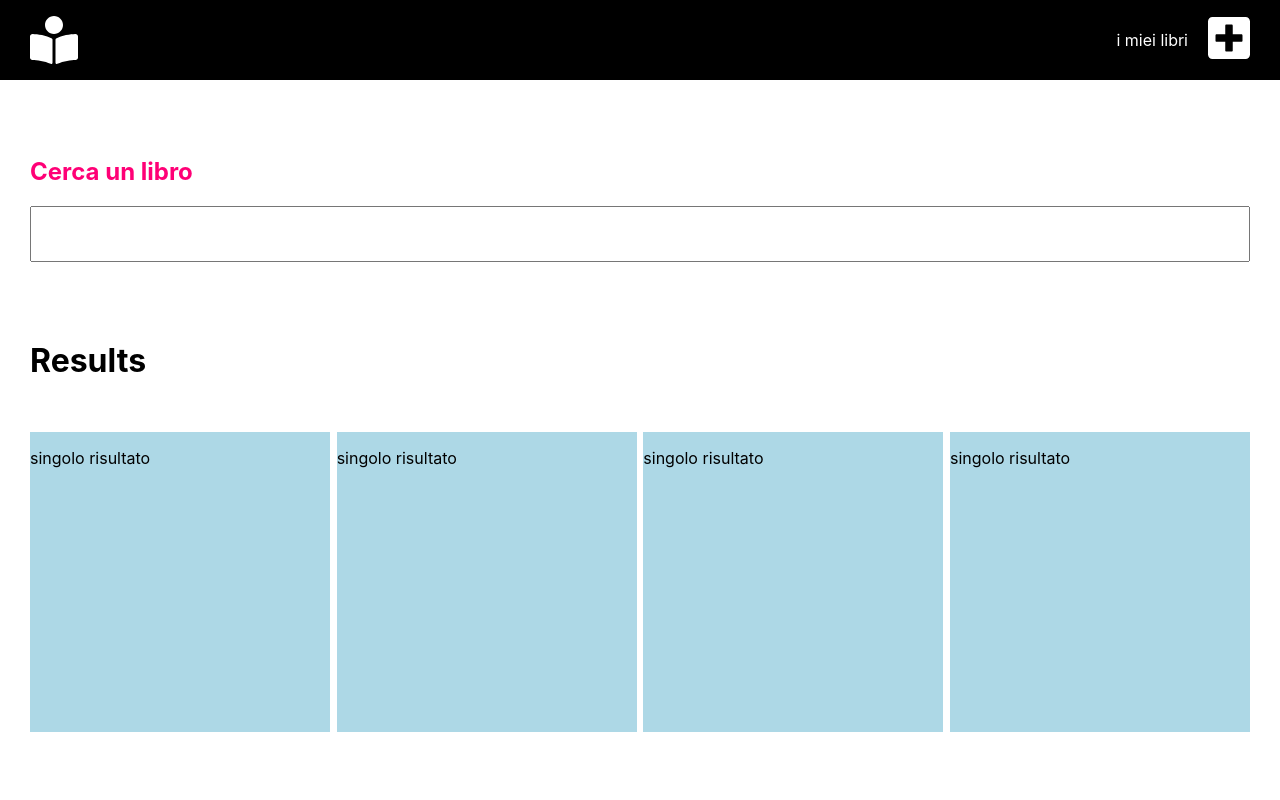
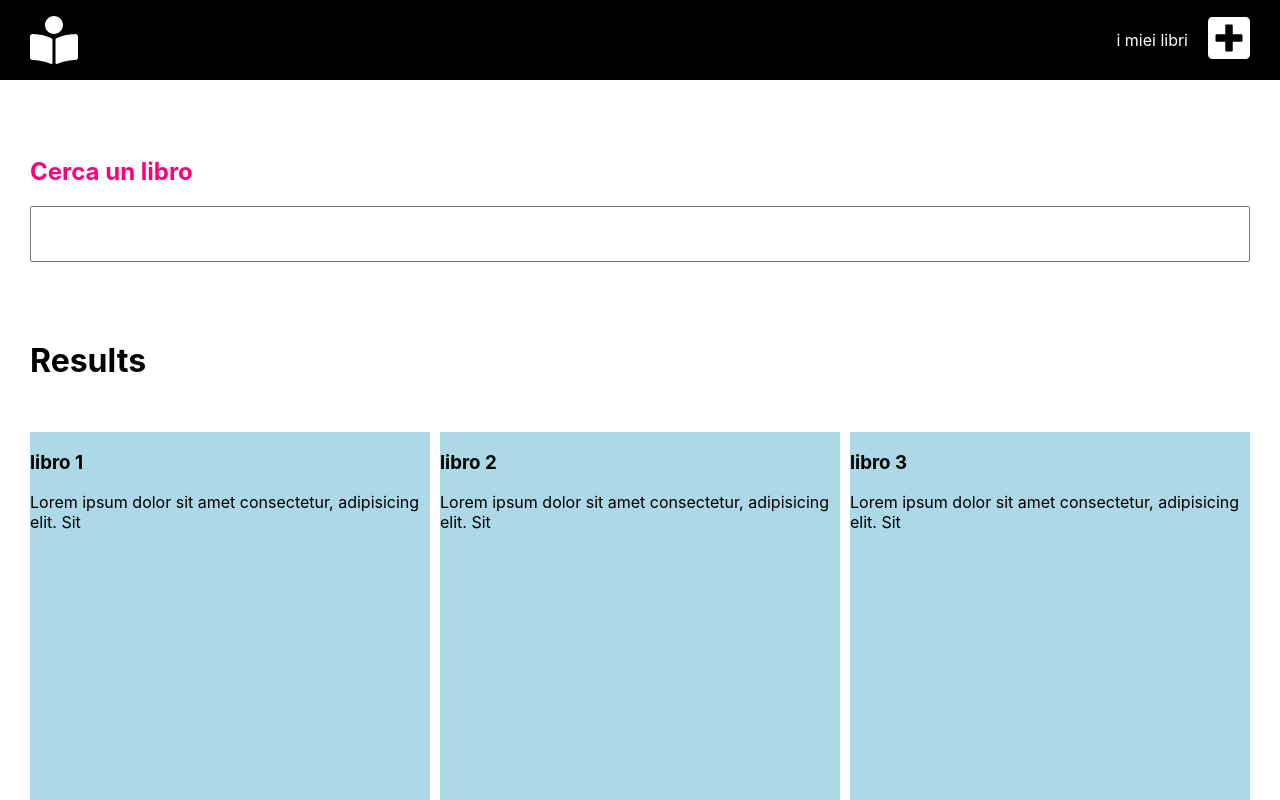
Before and after one commit to AndreaTom98/Router_BookTakeaway_Universapp, a React (Create React App) app: page / in a window 1280 px wide. Shown: the top 800 px of the page. Built offline with nearby package versions, Linux system fonts and the light colour scheme.

Commit message:
risultati dinamici

```diff
--- a/src/components/Results.js
+++ b/src/components/Results.js
@@ -1,15 +1,27 @@
 import styles from '../style/Results.module.css';
 import SingleResult from './SingleResult';
 
+const fakeData = [
+    {title: 'libro 1', description: 'Lorem ipsum dolor sit amet consectetur, adipisicing elit. Sit'},
+    {title: 'libro 2', description: 'Lorem ipsum dolor sit amet consectetur, adipisicing elit. Sit'},
+    {title: 'libro 3', description: 'Lorem ipsum dolor sit amet consectetur, adipisicing elit. Sit'},
+    {title: 'libro 4', description: 'Lorem ipsum dolor sit amet consectetur, adipisicing elit. Sit'},
+    {title: 'libro 5', description: 'Lorem ipsum dolor sit amet consectetur, adipisicing elit. Sit'},
+    {title: 'libro 6', description: 'Lorem ipsum dolor sit amet consectetur, adipisicing elit. Sit'},
+    {title: 'libro 7', description: 'Lorem ipsum dolor sit amet consectetur, adipisicing elit. Sit'},
+]
+
 const Results = () => {
+    const renderElement = () => {
+        return fakeData.map((book) => {
+            return <SingleResult title={book.title} description={book.description} />
+        })
+    }
     return (
         <div className={styles.container}>
             <h1>Results</h1>
             <div className={styles.resultsContainer}>
-               <SingleResult />
-               <SingleResult />
-               <SingleResult />
-               <SingleResult />
+               {renderElement()}
             </div>
 
         </div>
--- a/src/components/SingleResult.js
+++ b/src/components/SingleResult.js
@@ -1,9 +1,10 @@
 import styles from '../style/SingleResult.module.css';
 
-const SingleResults = () => {
+const SingleResults = ({title, description}) => {
     return (
         <div className={styles.container}>
-            <p>singolo risultato</p>
+            <h3>{title}</h3>
+            <p>{description}</p>
         </div>
     )
 }
--- a/src/style/SingleResult.module.css
+++ b/src/style/SingleResult.module.css
@@ -1,6 +1,6 @@
 .container {
-    width: 300px;
-    height: 300px;
+    width: 400px;
+    height: 400px;
     background: lightblue;
     margin-top: 30px;
 }
```
Also changed, not shown: 1 other file (tests, documents, lock files or other folders).
